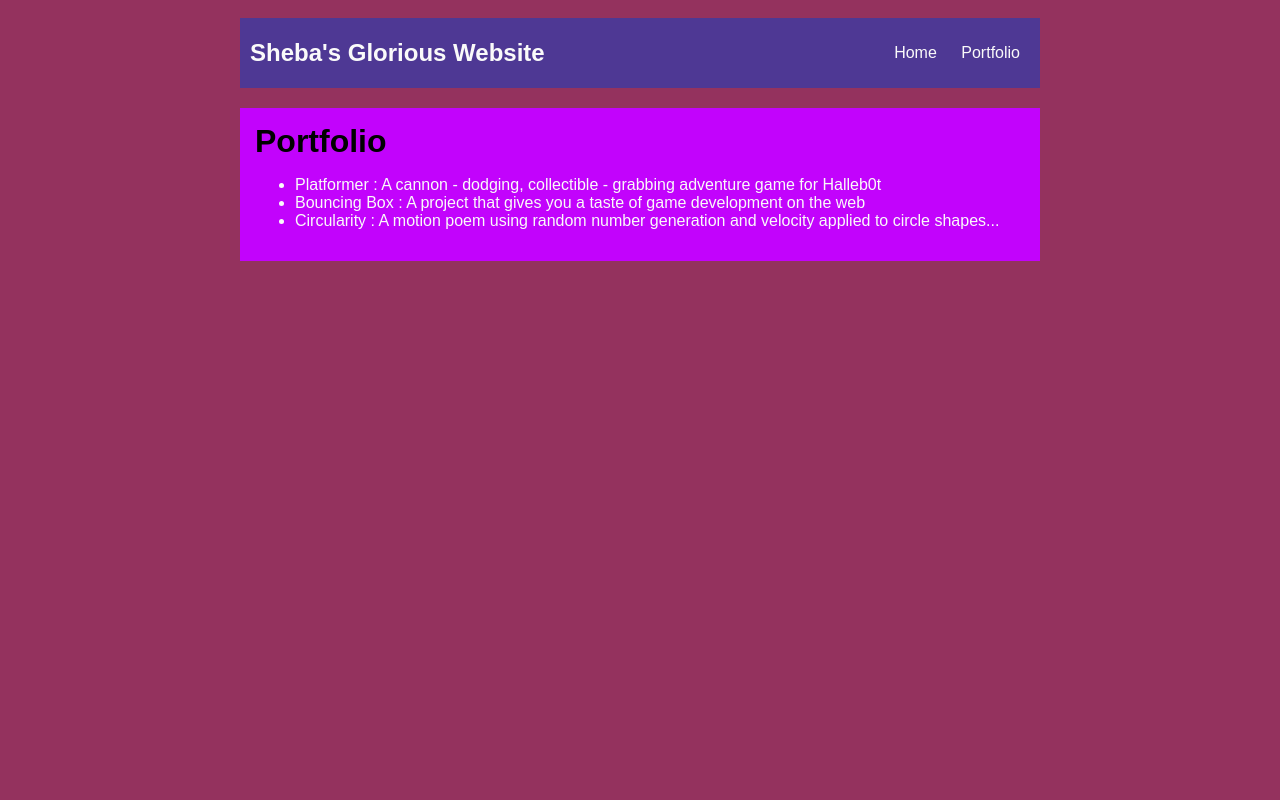
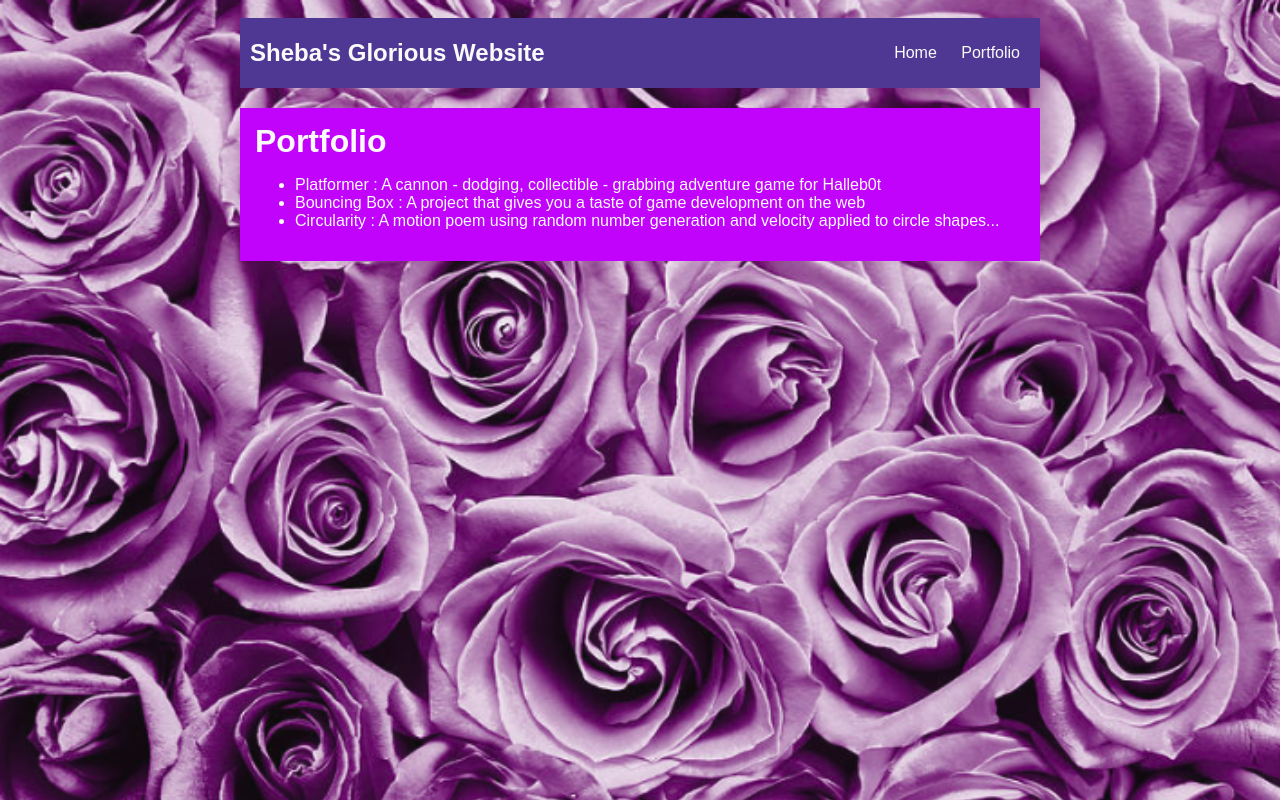
Before and after one commit to maddixtrou/maddixtrou, a plain HTML site: page portfolio.html in a window 1280 px wide. Drawn offline with Linux system fonts and the light colour scheme.

Commit message:
add portfolio.html file

```diff
--- a/style.css
+++ b/style.css
@@ -1,8 +1,7 @@
 body {
-    background: url() ;
+    background: url(images/Screenshot\ 2023-01-26\ 1.17.35\ PM.png) ;
     background-repeat: no-repeat;
     background-size:1400px 900px;
-    background: rgb(148, 50, 94);
     color: rgb(250, 250, 250);
     padding: 10px;
     font-family: arial;
@@ -66,7 +65,7 @@ h2, h3 {
 }
 /* portfolio styles */
 .content h1 {
-    color: black;
+    color: rgb(250, 250, 250)
  }
 #portfolio {
     list-style-type: none;
```
Also changed, not shown: images/Screenshot 2023-01-26 1.17.35 PM.png (added).
